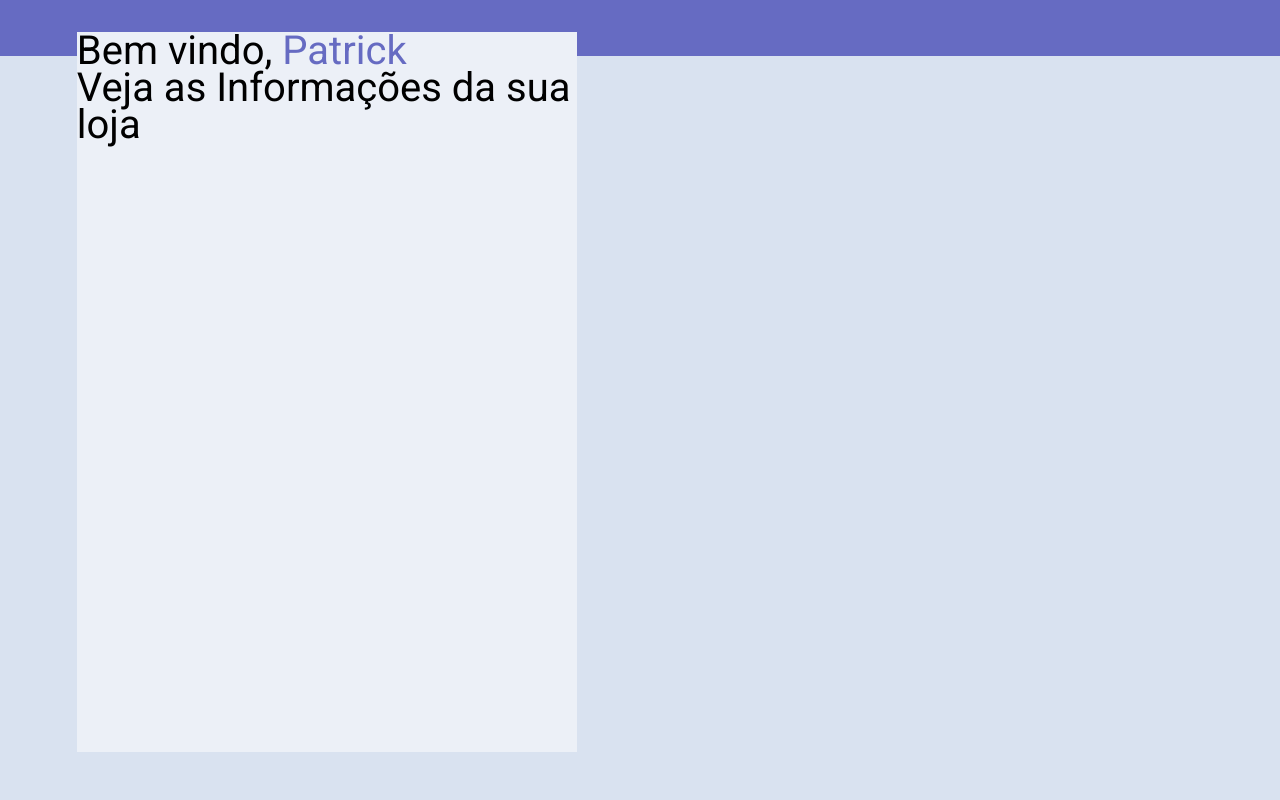
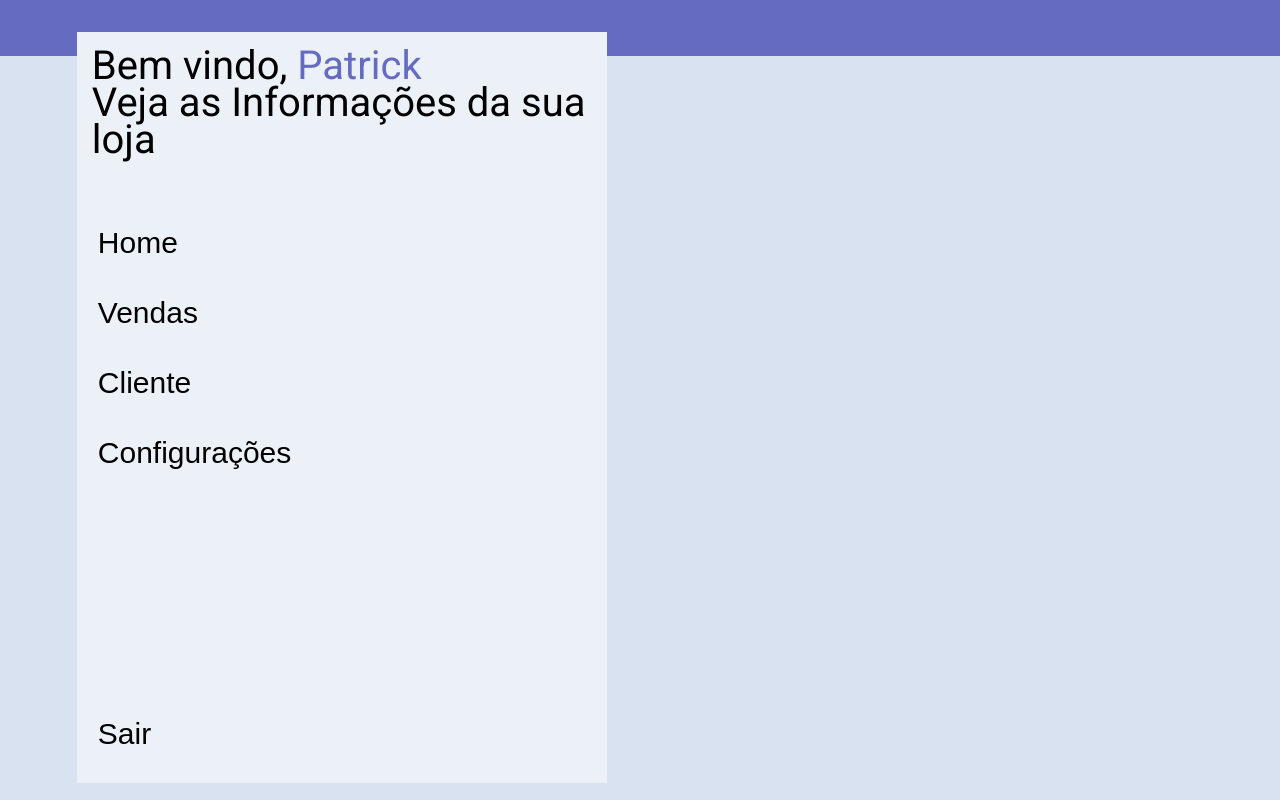
Before and after one commit to Osiris-gp8/projeto-osiris, a React (Create React App) app in the folder front-end-osiris/: page / in a window 1280 px wide. Built offline with nearby package versions, Linux system fonts and the light colour scheme.

Commit message:
WIP Menu Finalizado e podendo ser replicado

```diff
--- a/front-end-osiris/src/Components/Menu/index.js
+++ b/front-end-osiris/src/Components/Menu/index.js
@@ -1,5 +1,18 @@
 import './style'
 import { Container, Contrast, Item, WelcomeText } from './style'
+// npm install --save-dev @iconify/react @iconify-icons/bx
+import { Icon, InlineIcon } from '@iconify/react';
+import bxHome from '@iconify-icons/bx/bx-home';
+import lineChartOutlined from '@iconify-icons/ant-design/line-chart-outlined';
+import peopleIcon from '@iconify-icons/bi/people';
+import gearFill from '@iconify-icons/bi/gear-fill';
+// npm install --save-dev @iconify/react @iconify-icons/cil
+import accountLogout from '@iconify-icons/cil/account-logout';
+
+
+
+
+
 
 export default () =>{
 
@@ -9,7 +22,28 @@ export default () =>{
              Bem vindo, <Contrast children="Patrick"/>
              <br/>Veja as Informações da sua loja
             </WelcomeText>
-            <Item first/>
+            <div>
+            <Item first>
+                <Icon icon={bxHome} />
+                <p>Home</p>
+            </Item>
+            <Item>
+                <Icon icon={lineChartOutlined} />
+                <p>Vendas</p>
+            </Item>
+            <Item>
+                <Icon icon={peopleIcon} />
+                <p>Cliente</p>
+            </Item>
+            <Item>
+                <Icon icon={gearFill} />
+                <p>Configurações</p>
+            </Item>
+            </div>
+            <Item>
+                <Icon icon={accountLogout} />
+                <p>Sair</p>
+            </Item>
         </Container>
     )
 }
--- a/front-end-osiris/src/Components/Menu/style.js
+++ b/front-end-osiris/src/Components/Menu/style.js
@@ -1,4 +1,5 @@
 import styled from 'styled-components'
+import { Icon, InlineIcon } from '@iconify/react';
 
 export const Container = styled.div`
     position: absolute;
@@ -9,6 +10,12 @@ export const Container = styled.div`
     display:flex;
     flex-direction:column;
     background: #ECF0F7;
+    padding:15px;
+    border-bottom:  1px solid  #EaF0F7;
+
+    & > div{
+        flex-basis:80%;
+    }
 `
 
 export const WelcomeText = styled.p`
@@ -36,6 +43,35 @@ export const Item = styled.button`
     background:none;
     border:none;
     outline:none;
+    /* align-self:end; */
     margin-top: ${props => props.first && '50px'};
     cursor:pointer;
+    display:flex;
+    justify-content:flex-start;
+    align-self: flex-end;
+
+    &:hover{
+        background-color:var(--primary);
+    }
+
+    &:hover > svg{
+        color:white;
+
+    }
+
+    &:hover > p{
+        color:white;
+    }
+
+    & > svg {
+        color:var(--primary);
+        font-size:40px;
+        margin-right: 7px;
+        align-self:center;
+    }
+
+    & > p{
+        font-size: 30px;
+        align-self:center;
+    }
 `
```
Also changed, not shown: front-end-osiris/package.json (+7 -0 lines), 1 other file (tests, documents, lock files or other folders).
